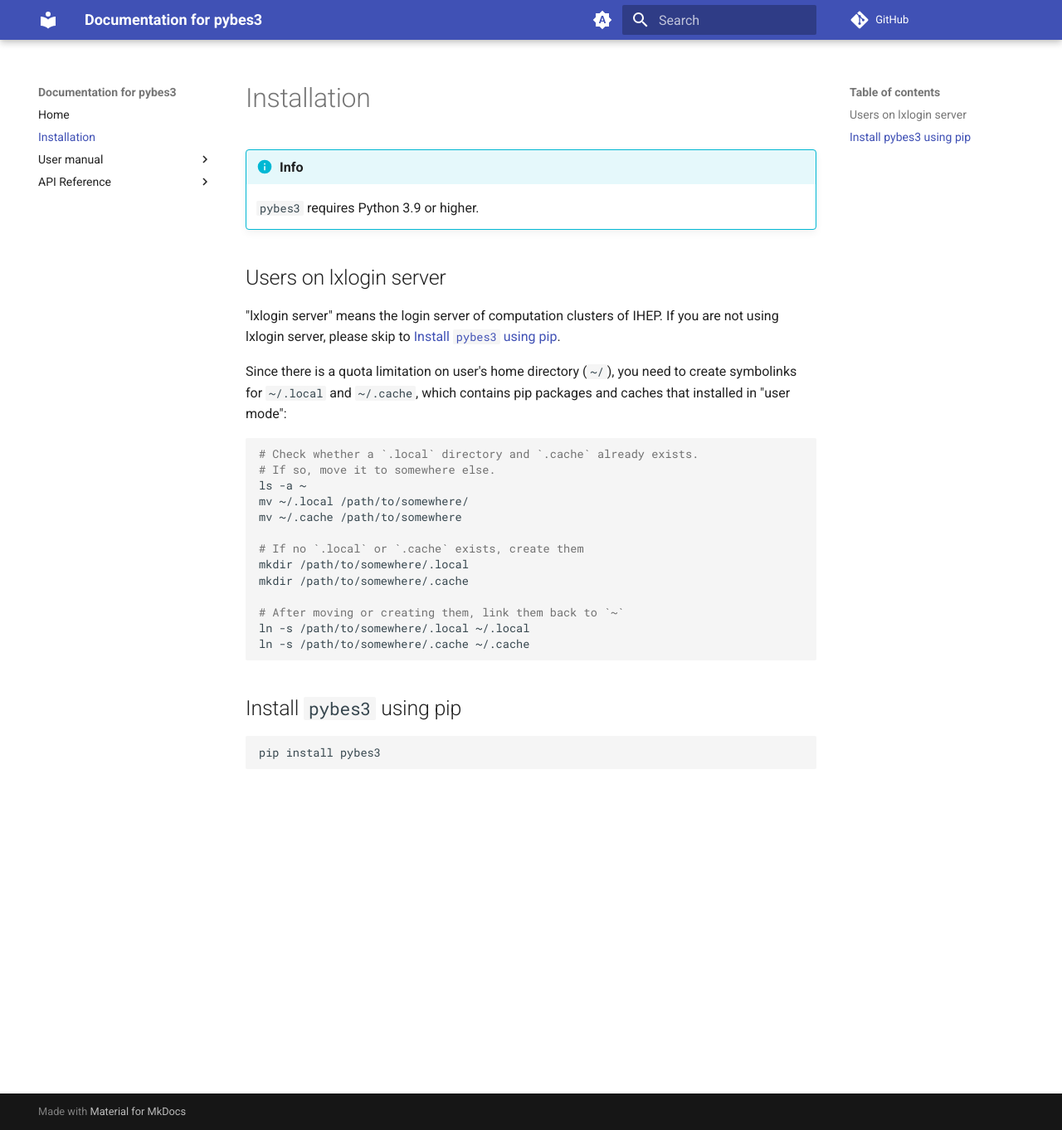
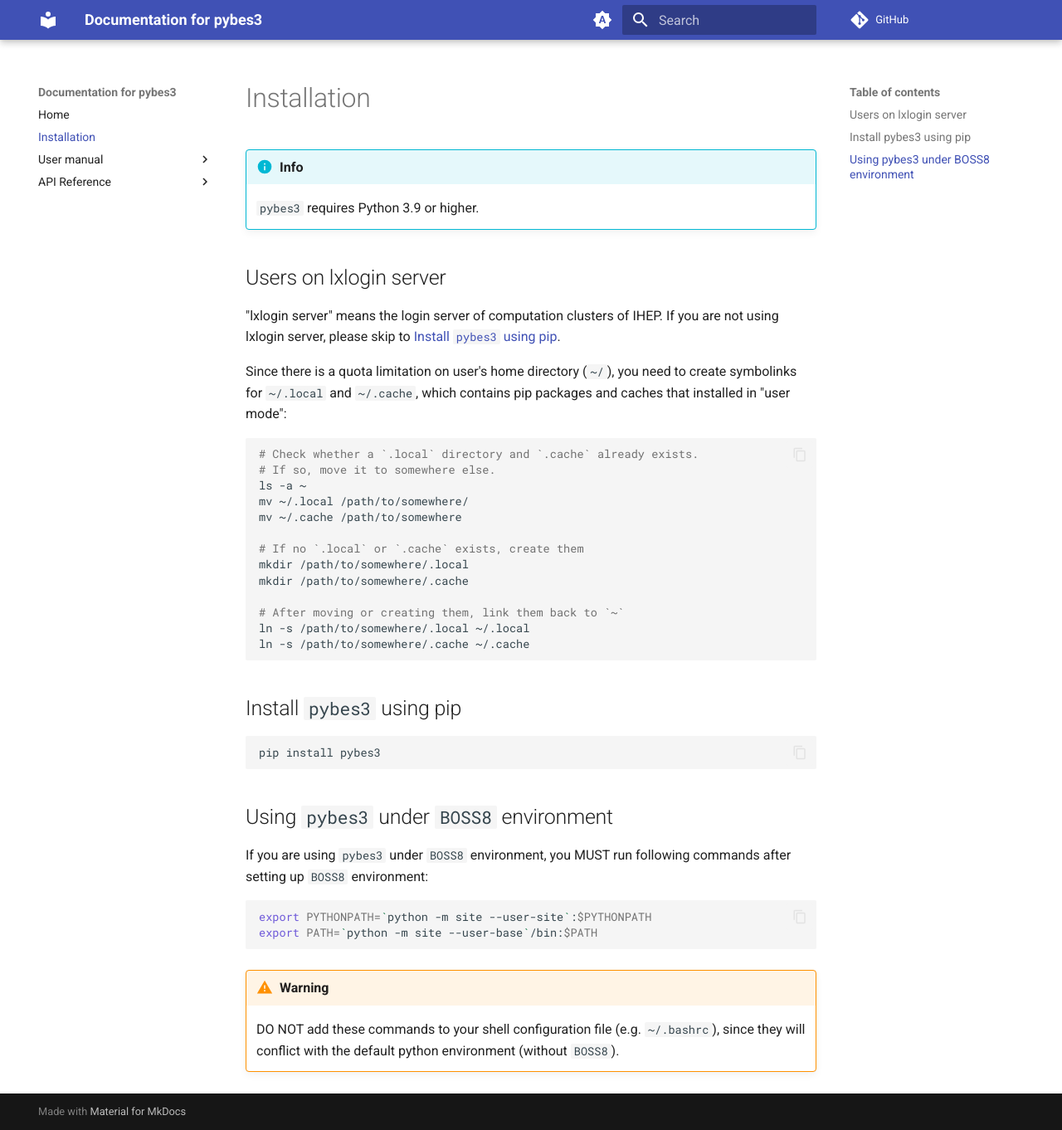
Before and after one commit to mrzimu/pybes3, an MkDocs documentation site: the page built from docs/installation.md, in a window 1280 px wide and 1362 px high. Shown: the whole window at 83% size. Built offline with MkDocs 1.6.1 and Material for MkDocs 9.7.7, drawn with Linux system fonts in a browser that asks for light colours; comment, search, counter and statistics services are not loaded.

Commit message:
add docs to avoid conflicts of `BOSS8` env

````diff
--- a/docs/installation.md
+++ b/docs/installation.md
@@ -28,3 +28,16 @@
 ```bash
 pip install pybes3
 ```
+
+## Using `pybes3` under `BOSS8` environment
+
+If you are using `pybes3` under `BOSS8` environment, you MUST run following commands after setting up `BOSS8` environment:
+
+```bash
+export PYTHONPATH=`python -m site --user-site`:$PYTHONPATH
+export PATH=`python -m site --user-base`/bin:$PATH
+```
+
+!!! warning
+
+    DO NOT add these commands to your shell configuration file (e.g. `~/.bashrc`), since they will conflict with the default python environment (without `BOSS8`).
--- a/mkdocs.yml
+++ b/mkdocs.yml
@@ -9,6 +9,7 @@
     - search
     - search.suggest
     - footer
+    - content.code.copy
 
   palette:
     # Palette toggle for automatic mode
--- a/pyproject.toml
+++ b/pyproject.toml
@@ -28,7 +28,7 @@
 dependencies = [
     "uproot>=5.3.8",
     "awkward",
-    "numba<0.62",
+    "numba",
     "vector",
     "uproot-custom==2.0.*",
 ]
````
Also changed, not shown: README.md (+45 -33 lines).
